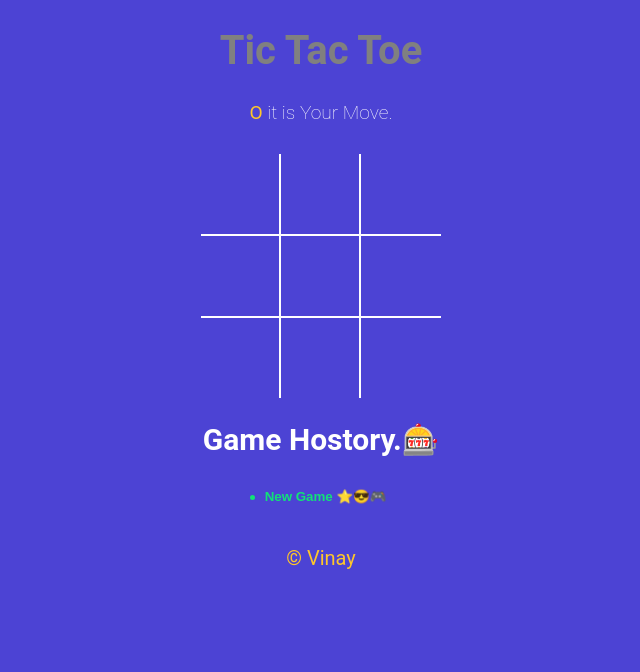
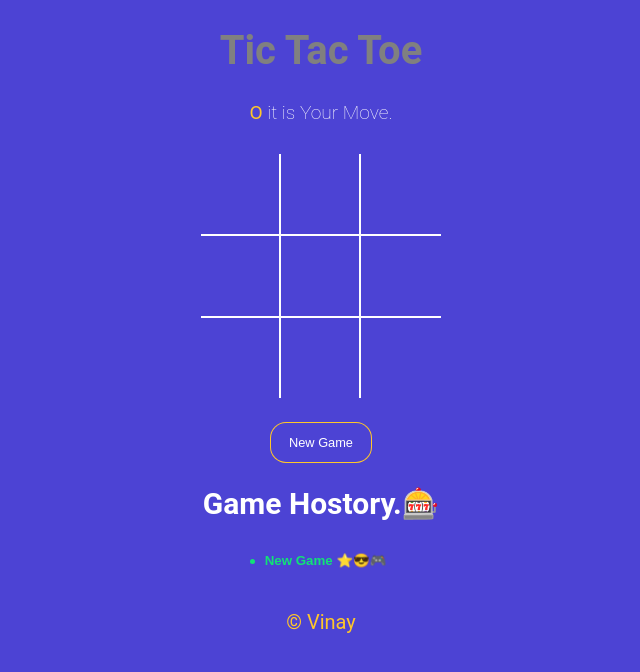
Before and after one commit to winay122/ticTacToe_Game, a React (Vite) app: page / in a window 1280 px wide. Shown: the top 672 px of the page, without its empty margins (319-959 px from the left). Built offline with nearby package versions, Linux system fonts and the light colour scheme.

Commit message:
Add game reset button(new game button)

```diff
--- a/src/App.jsx
+++ b/src/App.jsx
@@ -5,18 +5,20 @@
 import { calculateWinner } from './winner';
 import History from './components/History';
 
+const NEW_GAME = [{squares: Array(9).fill(null), isXNext: false}]
+
 function App(){
 
     // const [squares, setSquares] = useState(Array(9).fill(null));
     // const [isXNext, setIsXNext] = useState(false);
-    const [history, setHistory] = useState([{squares: Array(9).fill(null), isXNext: false}]);
+    const [history, setHistory] = useState(NEW_GAME);
     const [currMove, setCurrMove] = useState(0);
 
     const gamingBoard = history[currMove];
 
     const winner = calculateWinner(gamingBoard.squares);
 
-    console.log({history,currMove});
+    // console.log({history,currMove});
 
     const handleSquareClick = (clickedPosition) => {
 
@@ -49,6 +51,11 @@
         setCurrMove(move);
     }
 
+    const onNewGameStart = () => {
+        setHistory(NEW_GAME);
+        setCurrMove(0);
+    }
+
     return(
         <div className='app'>
             <h1 style={{color:"grey"}}>Tic Tac Toe</h1>
@@ -56,6 +63,8 @@
             <StatusMessage winner={winner} gamingBoard={gamingBoard}/>
 
             <Board squares={gamingBoard.squares} handleSquareClick={handleSquareClick}/>
+
+            <button type='button' onClick={onNewGameStart} className={`btn-reset ${winner ? 'active' : ''}`}>New Game</button>
 
             <h2>Game Hostory.🎰</h2>
             <History history={history} moveTo={moveTo} currMove={currMove}/>
```
